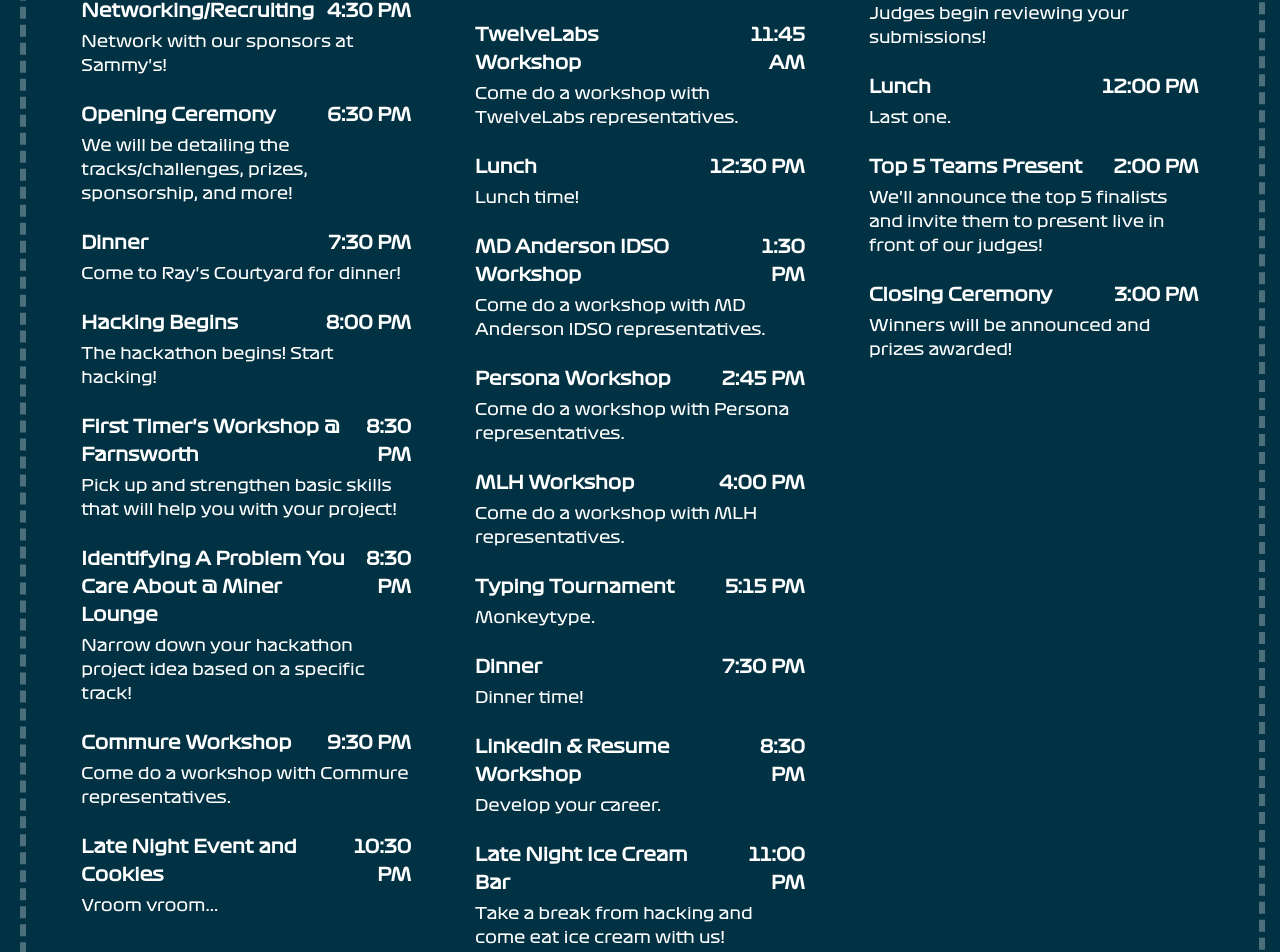
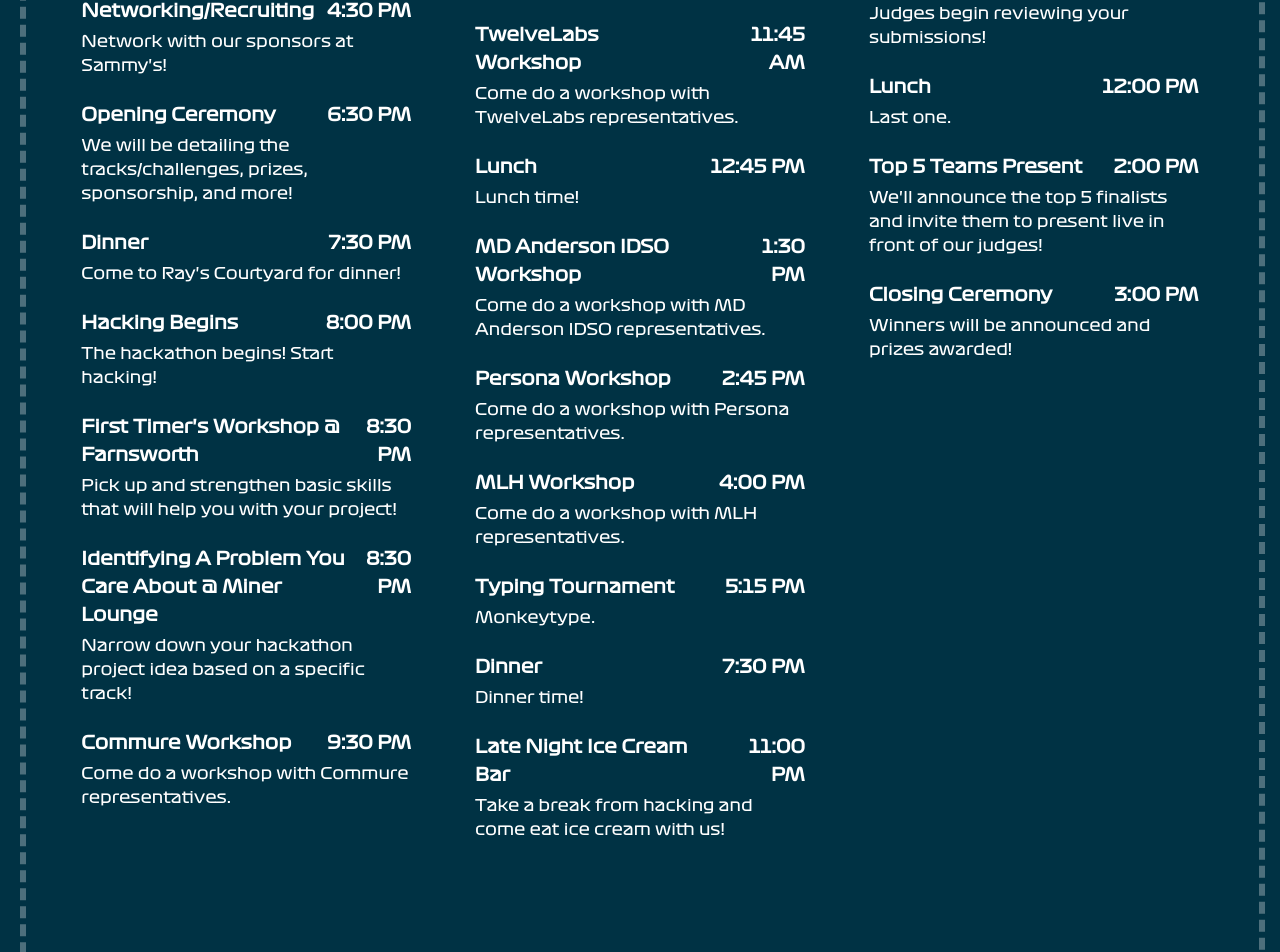
Before and after one commit to officialhackrice-rgb/14hackricepublic, a React (Create React App) app: page / in a window 1280 px wide. Shown: the part 1979-2931 px from the top of the page. Built offline with nearby package versions, Linux system fonts and the light colour scheme.

Commit message:
Update schedule

```diff
--- a/src/App.tsx
+++ b/src/App.tsx
@@ -274,12 +274,12 @@
                 <h2 className="ml-3 font-semibold text-right text-lg">9:30 PM </h2>
               </div> Come do a workshop with Commure representatives.
             </button>
-            <button className="hover:scale-110 text-white text-left rounded-lg mt-5 md:mt-0 md:p-3 w-full">
+            {/* <button className="hover:scale-110 text-white text-left rounded-lg mt-5 md:mt-0 md:p-3 w-full">
               <div className="flex justify-between">
                 <h1 className="mb-1 font-semibold text-base md:text-lg">Late Night Event and Cookies</h1>
                 <h2 className="ml-3 font-semibold text-right text-lg">10:30 PM </h2>
               </div> Vroom vroom...
-            </button>
+            </button>  */}
           </div>
           {/* -------------- SATURDAY --------------- */}
           <div className="flex flex-col items-center rounded-lg mt-12 lg:mt-0">
@@ -305,7 +305,7 @@
             <button className="hover:scale-110 text-white text-left rounded-lg mt-5 md:mt-0 md:p-3 w-full">
               <div className="flex justify-between">
                 <h1 className="mb-1 font-semibold text-base md:text-lg">Lunch</h1>
-                <h2 className="ml-3 font-semibold text-right text-lg">12:30 PM </h2>
+                <h2 className="ml-3 font-semibold text-right text-lg">12:45 PM </h2>
               </div> Lunch time!
             </button>
             <button className="hover:scale-110 text-white text-left rounded-lg mt-5 md:mt-0 md:p-3 w-full">
@@ -337,12 +337,6 @@
                 <h1 className="mb-1 font-semibold text-base md:text-lg">Dinner</h1>
                 <h2 className="ml-3 font-semibold text-right text-lg">7:30 PM </h2>
               </div> Dinner time!
-            </button>
-            <button className="hover:scale-110 text-white text-left rounded-lg mt-5 md:mt-0 md:p-3 w-full">
-              <div className="flex justify-between">
-                <h1 className="mb-1 font-semibold text-base md:text-lg">LinkedIn & Resume Workshop</h1>
-                <h2 className="ml-3 font-semibold text-right text-lg">8:30 PM </h2>
-              </div> Develop your career.
             </button>
             <button className="hover:scale-110 text-white text-left rounded-lg mt-5 md:mt-0 md:p-3 w-full">
               <div className="flex justify-between">
--- a/src/HeadshotsSection.tsx
+++ b/src/HeadshotsSection.tsx
@@ -14,7 +14,6 @@
   { name: "Carolyn Lu", role: "Tracks & Workshops", image: "/assets/hr15-headshots/carolyn-lu.JPG" },
   { name: "Jack Shen", role: "Tracks & Workshops", image: "/assets/hr15-headshots/jack-shen.jpg" },
   { name: "Luciano Perez", role: "Publicity & Registration", image: "/assets/hr15-headshots/luciano-perez.jpg" },
-  { name: "Lakshanyaa Rajkumar", role: "Publicity & Registration", image: "/assets/hr15-headshots/lakshanyaa.jpg" },
   { name: "Andrew Chu", role: "Industry Outreach", image: "/assets/hr15-headshots/andrew-chu.jpg" },
   { name: "John Tian", role: "Industry Outreach", image: "/assets/hr15-headshots/john-tian.png" },
   { name: "Lexi Xu", role: "Industry Outreach", image: "/assets/hr15-headshots/lexi-xu.jpg" },
```
